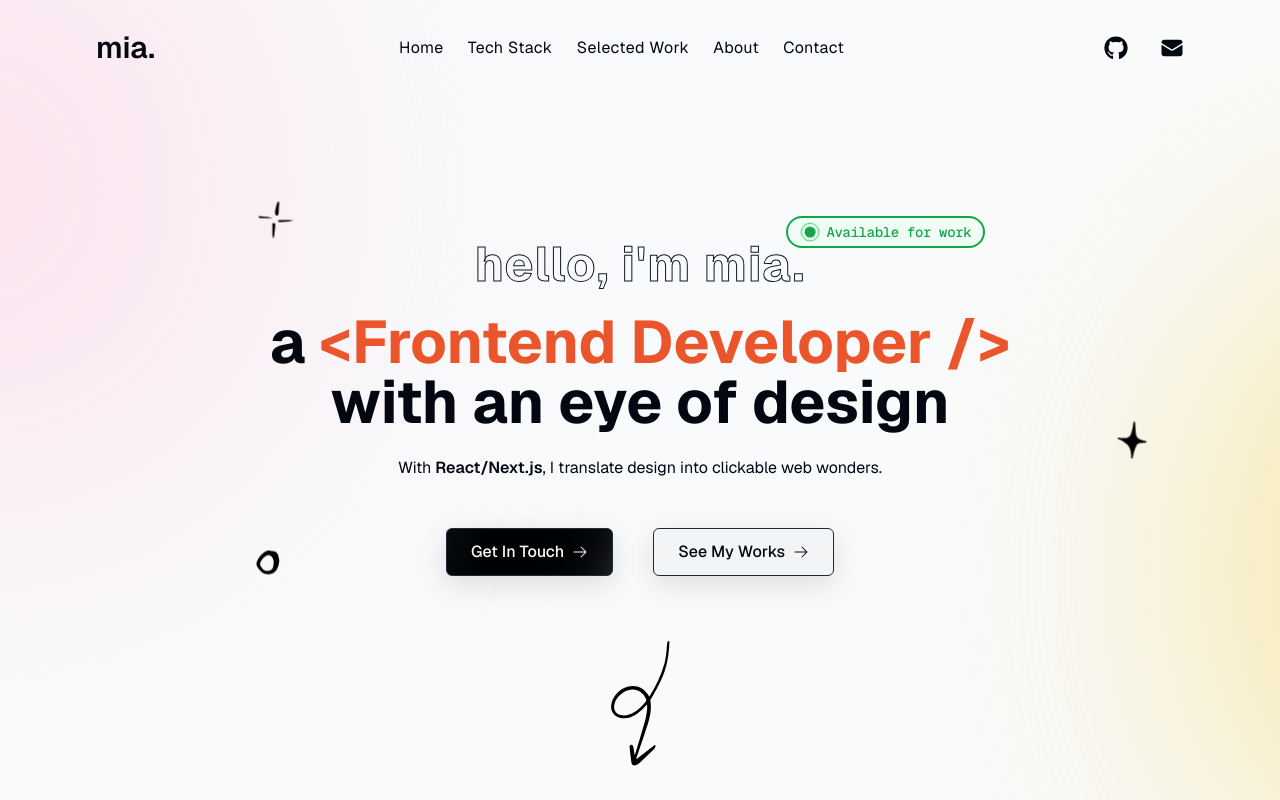
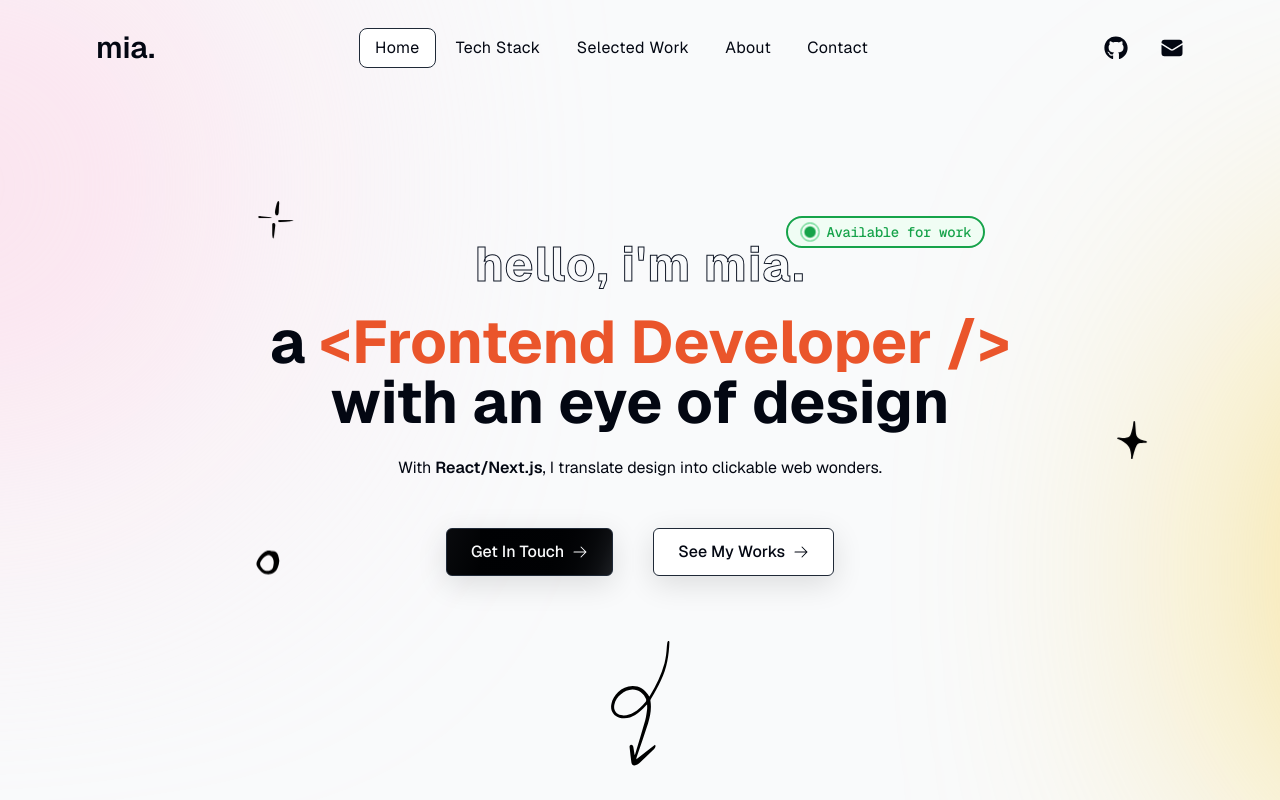
Before and after one commit to miawithcode/portfolio, a Next.js app: page / in a window 1280 px wide. Shown: the top 800 px of the page. Built offline with nearby package versions, Linux system fonts and the light colour scheme.

Commit message:
style: indicate active section in Navbar on click

```diff
--- a/src/components/NavItem.tsx
+++ b/src/components/NavItem.tsx
@@ -4,14 +4,32 @@ import Link from "next/link";
 interface NavItemProps {
   href: string;
   label: string;
+  handleClick: (label: string) => void;
+  activeSection: string;
 }
 
-const NavItem = ({ href, label }: NavItemProps) => {
+const NavItem = ({ href, label, handleClick, activeSection }: NavItemProps) => {
   return (
     <motion.div className="flex">
       <div className="relative flex items-center">
-        <Link href={href} className="!cursor-pointer capitalize tracking-wide">
+        <Link
+          href={href}
+          onClick={() => handleClick(label)}
+          className="!cursor-pointer justify-center px-4 py-2 capitalize tracking-wide transition"
+        >
           {label}
+
+          {label === activeSection && (
+            <motion.span
+              layoutId="activeSection"
+              transition={{
+                type: "spring",
+                stiffness: 280,
+                damping: 30,
+              }}
+              className="absolute inset-0 -z-10 rounded-lg border border-gray-800 bg-white"
+            ></motion.span>
+          )}
         </Link>
       </div>
     </motion.div>
--- a/src/components/NavItems.tsx
+++ b/src/components/NavItems.tsx
@@ -1,11 +1,23 @@
 import { navItems } from "@/lib/data";
 import NavItem from "./NavItem";
+import { useState } from "react";
 
 const NavItems = () => {
+  const [activeSection, setActiveSection] = useState("Home");
+
+  const handleClick = (label: string) => {
+    setActiveSection(label);
+  };
+
   return (
-    <div className="flex h-full space-x-6">
+    <div className="flex h-full gap-1">
       {navItems.map((item) => (
-        <NavItem key={item.label} {...item} />
+        <NavItem
+          key={item.label}
+          handleClick={handleClick}
+          activeSection={activeSection}
+          {...item}
+        />
       ))}
     </div>
   );
--- a/src/components/section/Hero.tsx
+++ b/src/components/section/Hero.tsx
@@ -109,7 +109,7 @@ const Hero = () => {
             </div>
             <div>
               <Link
-                className="group inline-flex h-10 items-center justify-center rounded-md border border-gray-800 bg-gray-100 px-6 text-sm font-medium shadow-[0_8px_30px_rgb(0,0,0,0.12)] md:h-12 md:text-base "
+                className="group inline-flex h-10 items-center justify-center rounded-md border border-gray-800 bg-white px-6 text-sm font-medium shadow-[0_8px_30px_rgb(0,0,0,0.12)] md:h-12 md:text-base "
                 href="#works"
               >
                 See My Works
--- a/tailwind.config.ts
+++ b/tailwind.config.ts
@@ -17,7 +17,7 @@ const config: Config = {
       },
       animation: {
         shimmer: "shimmer 2s linear infinite",
-        blink: "blink 2s ease-in-out infinite",
+        blink: "blink 1.5s ease-in-out infinite",
       },
       keyframes: {
         shimmer: {
@@ -31,10 +31,10 @@ const config: Config = {
         blink: {
           "0%": { transform: "scale(0.85)" },
           "33.33%": {
-            transform: "scale(1.25)",
+            transform: "scale(1.15)",
           },
           "66.67%": {
-            transform: "scale(1.25)",
+            transform: "scale(1.15)",
           },
           "100%": {
             transform: "scale(0.85)",
```
